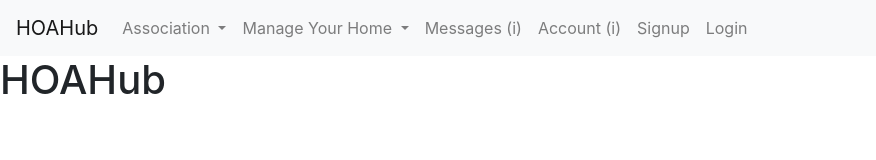
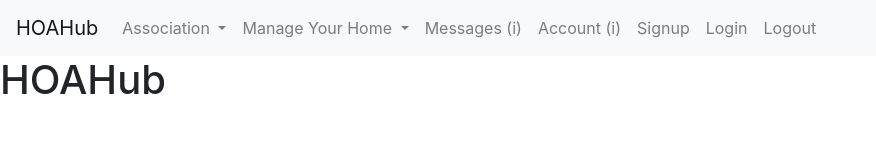
Before and after one commit to tealalala/hoa-hub-frontend, a Vue app: page /#/ in a window 1280 px wide. Shown: the top 160 px of the page, without its empty margins (0-876 px from the left). Built offline with nearby package versions, Linux system fonts and the light colour scheme.

Commit message:
add logout to views and router.js

```diff
--- a/src/App.vue
+++ b/src/App.vue
@@ -51,6 +51,9 @@
             <li class="nav-item">
               <a class="nav-link" href="/#/login">Login</a>
             </li>
+            <li class="nav-item">
+              <a class="nav-link" href="/#/logout">Logout</a>
+            </li>
           </ul>
           <!-- <form class="form-inline my-2 my-lg-0">
             <input class="form-control mr-sm-2" type="search" placeholder="Search" aria-label="Search">
--- a/src/router.js
+++ b/src/router.js
@@ -3,6 +3,7 @@ import Router from 'vue-router';
 import Home from './views/Home.vue';
 import Signup from "./views/Signup.vue";
 import Login from "./views/Login.vue";
+import Logout from "./views/Logout.vue";
 
 
 Vue.use(Router)
@@ -31,6 +32,11 @@ export default new Router({
       path: "/login",
       name: "login",
       component: Login
+    },
+    {
+      path: "/logout",
+      name: "logout",
+      component: Logout
     }
   ]
 })
--- /dev/null
+++ b/src/views/Logout.vue
@@ -0,0 +1,16 @@
+<template>
+  <div class="logout">
+  </div>
+</template>
+
+<script>
+import axios from "axios";
+
+export default {
+  created: function() {
+    delete axios.defaults.headers.common["Authorization"];
+    localStorage.removeItem("jwt");
+    this.$router.push("/");
+  }
+};
+</script>
```
